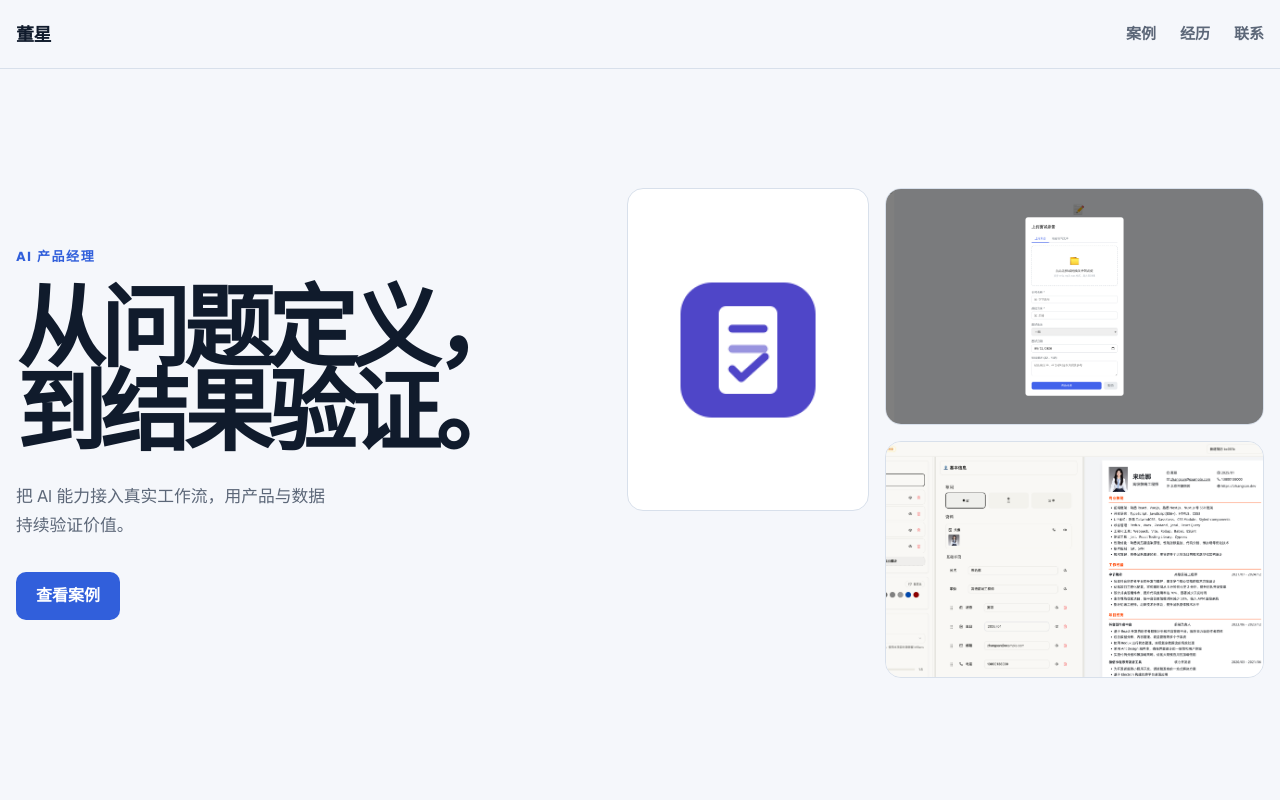
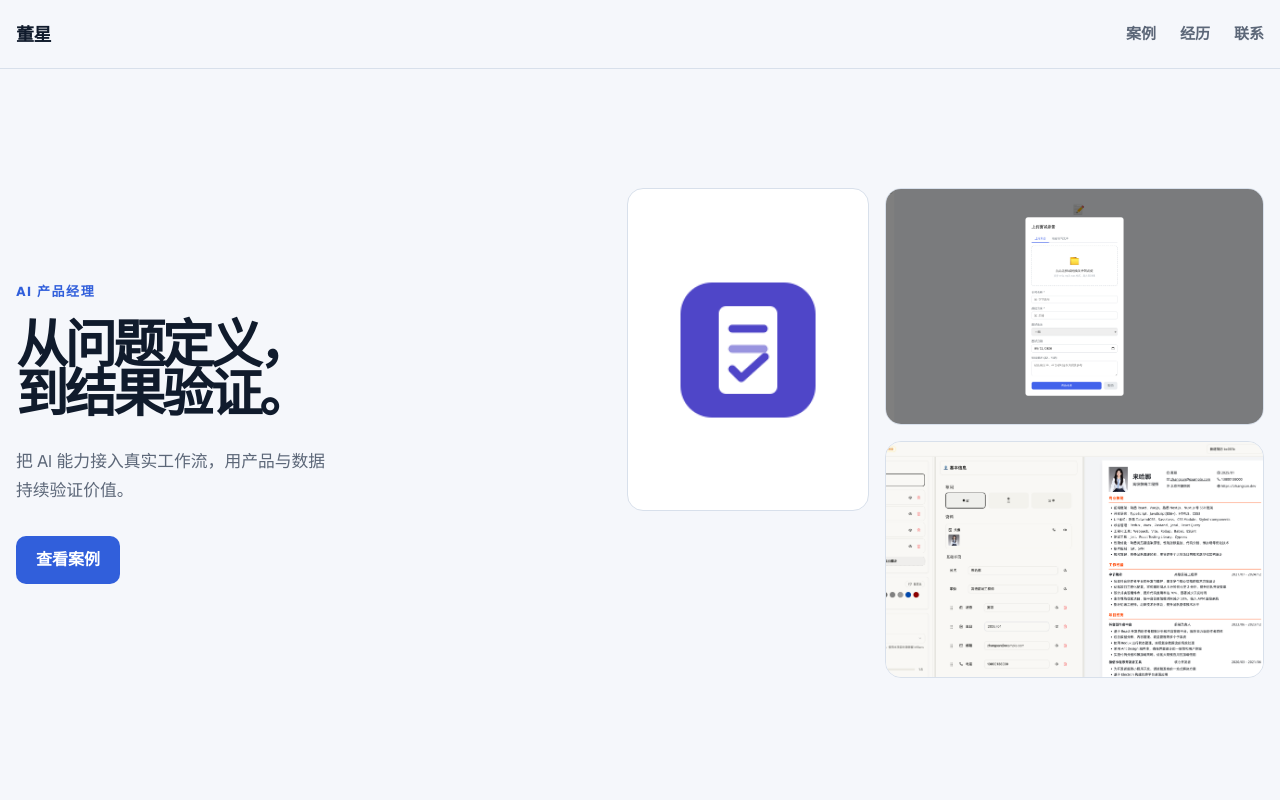
Before and after one commit to aurostars/aurostars.github.io, a Next.js app: page / in a window 1280 px wide. Shown: the top 800 px of the page. Built offline with nearby package versions, Linux system fonts and the light colour scheme.

Commit message:
ci: gate portfolio deployment on quality checks
Co-Authored-By: Aime <aime@bytedance.com>
Change-Id: I4676440fc056fbf12e2df767f488e64125d72b3d

```diff
--- a/next.config.ts
+++ b/next.config.ts
@@ -4,6 +4,7 @@ const nextConfig: NextConfig = {
   output: "export",
   basePath: "",
   images: { unoptimized: true },
+  turbopack: { root: process.cwd() },
 };
 
 export default nextConfig;
--- a/src/app/globals.css
+++ b/src/app/globals.css
@@ -182,9 +182,9 @@ button:focus-visible {
 }
 
 .hero h1 {
-  max-width: 10ch;
+  max-width: 12ch;
   margin: 0;
-  font-size: clamp(3.25rem, 7vw, 6.75rem);
+  font-size: clamp(3.25rem, 4vw, 4.4rem);
   font-weight: 750;
   line-height: 0.94;
   letter-spacing: -0.065em;
```
Also changed, not shown: .superpowers/sdd/2026-09-11-portfolio-redesign/task-8-report.md (added), public/og-portfolio.png (added), 1 other file (tests, documents, lock files or other folders).
